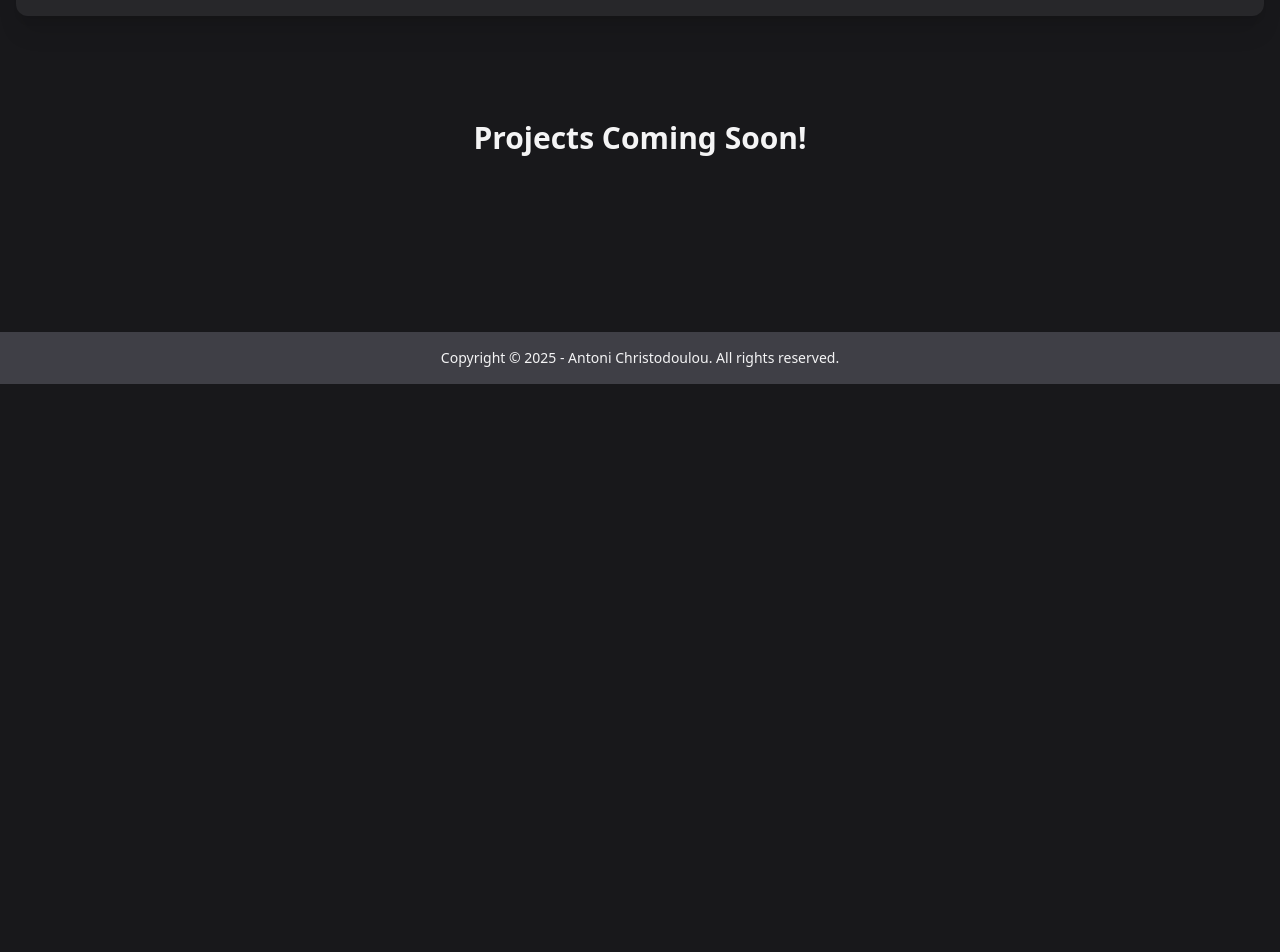
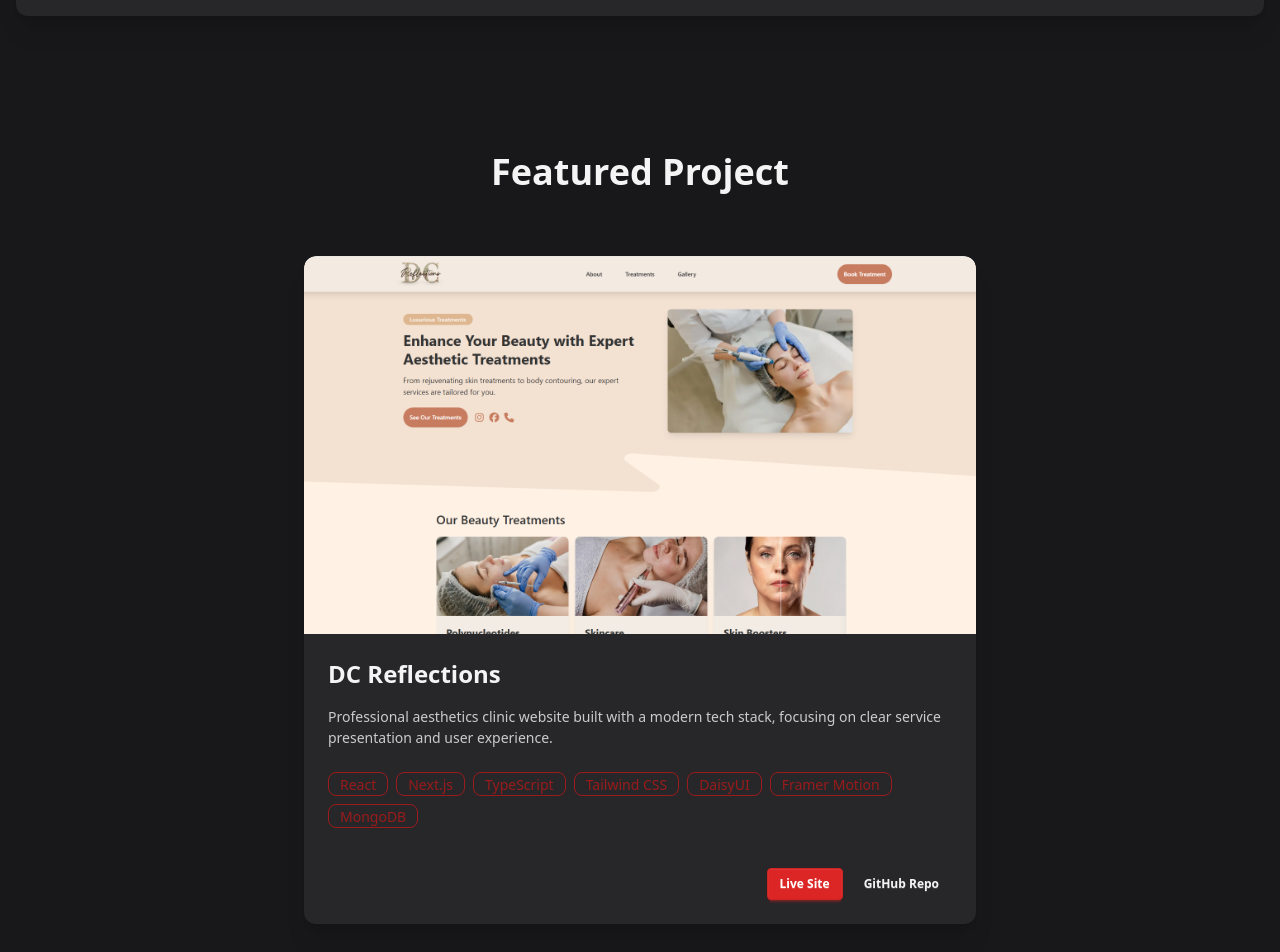
Before and after one commit to AntoniDev97/Portfolio, a Next.js app in the folder portfolio/: page / in a window 1280 px wide. Shown: the part 620-1572 px from the top of the page. Before the commit the page ends 1004 px from the top, so only its background shows below. Built offline with nearby package versions, Linux system fonts and the light colour scheme.

Commit message:
project card layout

```diff
--- /dev/null
+++ b/portfolio/app/components/ProjectCard.tsx
@@ -0,0 +1,90 @@
+// src/components/ProjectCard.tsx
+"use client";
+
+import React from "react";
+import { motion } from "motion/react";
+import Image from "next/image";
+
+// Define the expected properties for the card
+interface ProjectCardProps {
+  title: string;
+  description: string;
+  imageUrl: string; // URL for the project screenshot
+  liveUrl: string; // URL to the live site
+  repoUrl?: string; // Optional URL to the code repository
+  techStack: string[]; // Array of technologies used
+}
+
+const ProjectCard: React.FC<ProjectCardProps> = ({
+  title,
+  description,
+  imageUrl,
+  liveUrl,
+  repoUrl,
+  techStack,
+}) => {
+  return (
+    <motion.div
+      className="card bg-base-200 shadow-xl overflow-hidden h-full flex flex-col" // DaisyUI card, theme bg, shadow, ensure flex column for footer alignment
+      initial={{ opacity: 0, y: 30 }}
+      whileInView={{ opacity: 1, y: 0 }} // Animate when it comes into view
+      viewport={{ once: true, amount: 0.3 }} // Trigger animation once, when 30% visible
+      transition={{ duration: 0.6, ease: "easeOut" }}
+      whileHover={{ y: -5, boxShadow: "0 10px 20px rgba(0, 0, 0, 0.3)" }} // Subtle lift and shadow on hover
+    >
+      <figure className="aspect-video overflow-hidden">
+        {/* Use figure for semantic image container */}
+        {/* Use Next.js Image component */}
+        <Image
+          src={imageUrl}
+          alt={`${title} screenshot`}
+          width={600} // Provide appropriate width
+          height={338} // Provide corresponding height (for 16:9)
+          className="object-cover w-full h-full transition-transform duration-300 ease-in-out group-hover:scale-105" // Basic zoom on hover parent
+          priority // Prioritize loading if it's one of the first images
+        />
+      </figure>
+      <div className="card-body p-6 flex-grow">
+        {/* Card content area, make it grow */}
+        <h2 className="card-title text-2xl font-semibold">{title}</h2>
+        <p className="text-base-content/80 mt-2 mb-4 flex-grow">
+          {description}
+        </p>
+        {/* Allow paragraph to grow */}
+        <div className="card-actions justify-start flex-wrap gap-2 mb-4">
+          {/* Tech stack badges */}
+          {techStack.map((tech) => (
+            // Using secondary color (burgundy) for badges
+            <div key={tech} className="badge badge-secondary badge-outline">
+              {tech}
+            </div>
+          ))}
+        </div>
+      </div>
+      {/* Actions pushed to the bottom */}
+      <div className="card-actions justify-end p-6 pt-0">
+        {/* Links/Buttons area */}
+        <a
+          href={liveUrl}
+          target="_blank"
+          rel="noopener noreferrer"
+          className="btn btn-primary btn-sm" // Red button
+        >
+          Live Site
+        </a>
+        {repoUrl && ( // Conditionally render repo button if URL exists
+          <a
+            href={repoUrl}
+            target="_blank"
+            rel="noopener noreferrer"
+            className="btn btn-ghost btn-sm" // Less prominent button
+          >
+            GitHub Repo
+          </a>
+        )}
+      </div>
+    </motion.div>
+  );
+};
+
+export default ProjectCard;
--- /dev/null
+++ b/portfolio/app/data/projects.ts
@@ -0,0 +1,40 @@
+// src/data/projects.ts
+
+// Define a type for your project data structure
+export interface ProjectType {
+  title: string;
+  description: string;
+  imageUrl: string;
+  liveUrl: string;
+  repoUrl?: string; // Optional repository URL
+  techStack: string[];
+}
+
+// Define and export your projects array
+export const projects: ProjectType[] = [
+  {
+    title: "DC Reflections",
+    description:
+      "Professional aesthetics clinic website built with a modern tech stack, focusing on clear service presentation and user experience.", // Keep your updated description
+    imageUrl: "/images/dcreflections-homepage-screenshot.png",
+    liveUrl: "https://www.dcreflections.co.uk/",
+    repoUrl: "https://github.com/AntoniDev97",
+    techStack: [
+      "React",
+      "Next.js",
+      "TypeScript",
+      "Tailwind CSS",
+      "DaisyUI",
+      "Framer Motion",
+      "MongoDB",
+    ],
+  },
+  // Add future project objects here:
+  // {
+  //   title: "Another Project",
+  //   description: "Description...",
+  //   imageUrl: "/images/another-project.png",
+  //   liveUrl: "...",
+  //   techStack: ["Tech1", "Tech2"],
+  // },
+];
--- a/portfolio/app/page.tsx
+++ b/portfolio/app/page.tsx
@@ -1,18 +1,63 @@
-// ./app/page.tsx
+// src/app/page.tsx
 
 import Hero from "./components/Hero";
+import ProjectCard from "./components/ProjectCard";
+import { projects } from "./data/projects";
 
 export default function HomePage() {
-  // Return only the page-specific content, wrapped in a Fragment if needed
+  // Project data is now imported, not defined here
+
   return (
     <>
       <Hero />
-      {/* Add other sections/components here later */}
-      <section className="container mx-auto px-4 py-16 text-center bg-base-100">
-        <h2 className="text-3xl font-bold mb-8">Projects Coming Soon!</h2>
-        {/* You'll replace this with your actual ProjectList component */}
+
+      {/* --- Projects Section --- */}
+      <section
+        id="projects"
+        className="py-16 md:py-24 bg-base-100 rounded-box mb-10"
+      >
+        <div className="container mx-auto px-4">
+          <h2 className="text-3xl md:text-4xl font-bold text-center mb-12 md:mb-16">
+            Featured Project
+          </h2>
+          <div className="grid grid-cols-1 md:grid-cols-1 lg:grid-cols-1 gap-8 max-w-2xl mx-auto">
+            {/* Map over the imported projects array */}
+            {projects.map((project, index) => (
+              <ProjectCard
+                key={index} // Using index is okay for static lists, consider unique ID if data changes
+                title={project.title}
+                description={project.description}
+                imageUrl={project.imageUrl}
+                liveUrl={project.liveUrl}
+                repoUrl={project.repoUrl}
+                techStack={project.techStack}
+              />
+            ))}
+          </div>
+        </div>
       </section>
-      {/* Add more page-specific sections here */}
+      {/* --- End Projects Section --- */}
+
+      <section
+        id="contact"
+        className="py-16 md:py-24 bg-base-200 rounded-box mb-10 shadow-lg"
+      >
+        <div className="container mx-auto px-4 text-center">
+          <h2 className="text-3xl md:text-4xl font-bold mb-12 text-base-content">
+            Get In Touch
+          </h2>
+          <p className="text-lg text-base-content/80 mb-8 max-w-xl mx-auto">
+            Interested in collaborating or have a question?
+          </p>
+          <a
+            href="mailto:your.email@example.com"
+            className="btn btn-secondary shadow-md"
+          >
+            {/* Update email */}
+            Email Me
+          </a>
+        </div>
+      </section>
     </>
   );
 }
```
Also changed, not shown: portfolio/public/images/dcreflections-homepage-screenshot.png (added).
